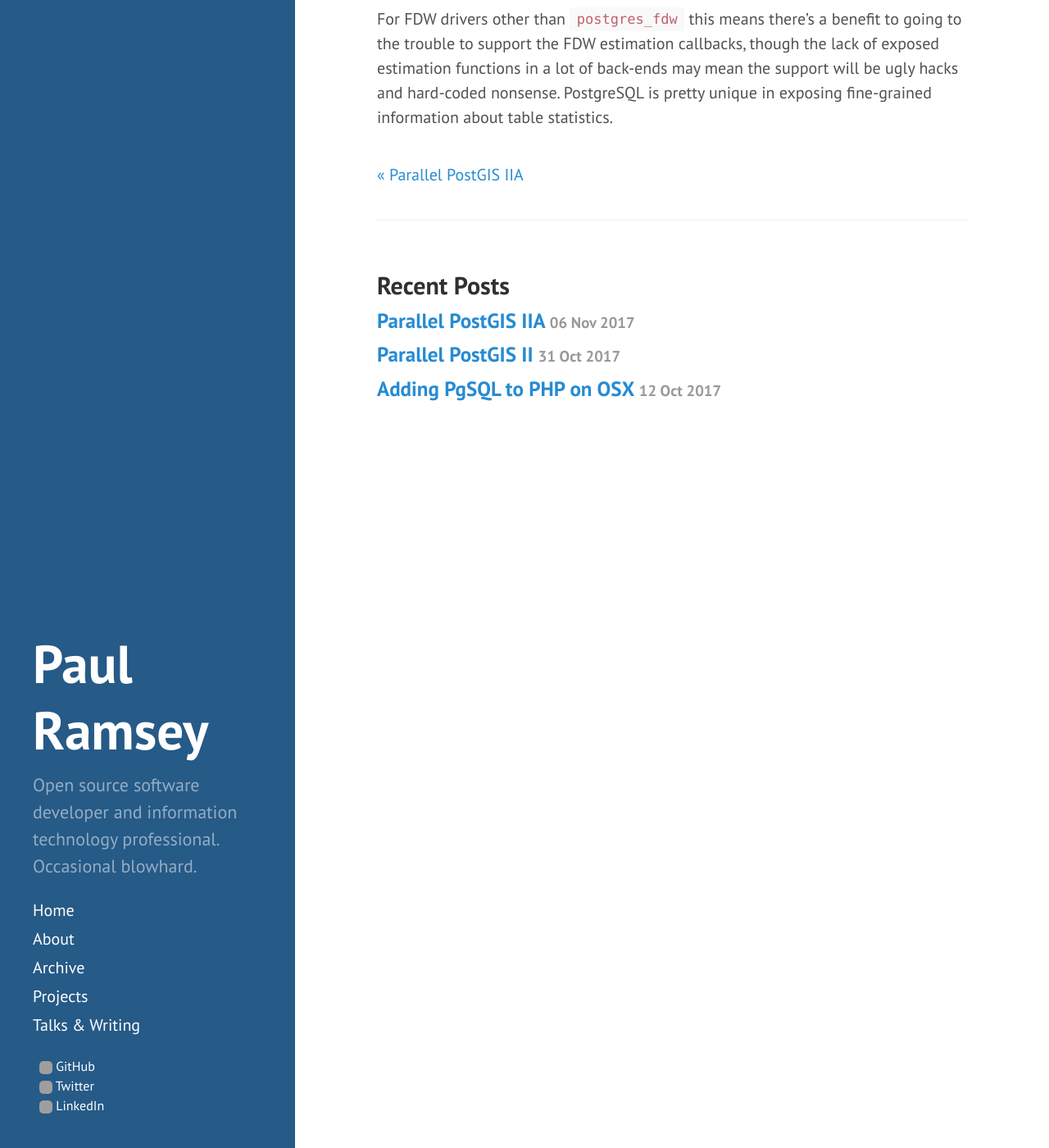
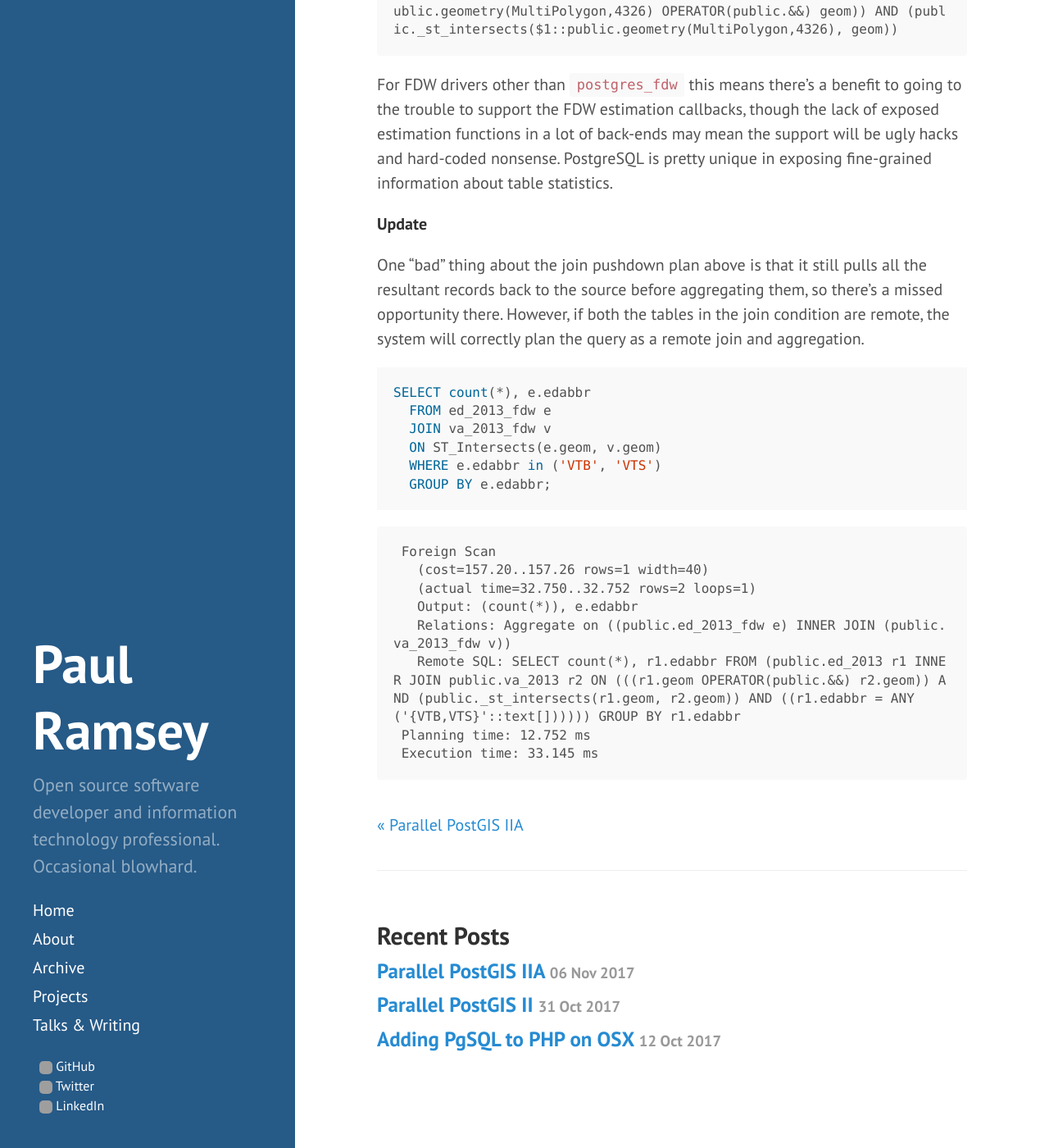
Before and after one commit to pramsey/pramsey.github.io, a Jekyll site: the page built from _posts/2017-11-27-fdw-nested-loop.md, in a window 1280 px wide and 1400 px high, scrolled down 2283 px. Shown: the whole window at 82% size. Built offline with Jekyll 4.4.1, drawn with Linux system fonts in a browser that asks for light colours; comment, search, counter and statistics services are not loaded; some of the changed text lies outside the part shown; grey boxes are pictures that could not be loaded.

Commit message:
Add note on remote aggregate

````diff
--- a/_posts/2017-11-27-fdw-nested-loop.md
+++ b/_posts/2017-11-27-fdw-nested-loop.md
@@ -11,6 +11,8 @@ tags:
 comments: True
 image: "2017/postgres-fdw.jpg"
 ---
+
+**Update**: See below, but I didn't test the full pushdown case, and the result is pretty awesome.
 
 I have been wondering for a while if Postgres would correctly plan a spatial join over FDW, in which one table was local and one was remote. The specific use case would be "keeping a large pile of data on one side of the link, and joining to it".
 
@@ -91,3 +93,27 @@ GroupAggregate  (cost=241.14..241.21 rows=2 width=12)
 ```
 
 For FDW drivers other than `postgres_fdw` this means there's a benefit to going to the trouble to support the FDW estimation callbacks, though the lack of exposed estimation functions in a lot of back-ends may mean the support will be ugly hacks and hard-coded nonsense. PostgreSQL is pretty unique in exposing fine-grained information about table statistics.
+
+**Update**
+
+One "bad" thing about the join pushdown plan above is that it still pulls all the resultant records back to the source before aggregating them, so there's a missed opportunity there. However, if both the tables in the join condition are remote, the system will correctly plan the query as a remote join and aggregation.
+
+{% highlight sql %}
+SELECT count(*), e.edabbr
+  FROM ed_2013_fdw e
+  JOIN va_2013_fdw v
+  ON ST_Intersects(e.geom, v.geom)
+  WHERE e.edabbr in ('VTB', 'VTS')
+  GROUP BY e.edabbr;
+{% endhighlight %}
+
+```
+ Foreign Scan
+   (cost=157.20..157.26 rows=1 width=40)
+   (actual time=32.750..32.752 rows=2 loops=1)
+   Output: (count(*)), e.edabbr
+   Relations: Aggregate on ((public.ed_2013_fdw e) INNER JOIN (public.va_2013_fdw v))
+   Remote SQL: SELECT count(*), r1.edabbr FROM (public.ed_2013 r1 INNER JOIN public.va_2013 r2 ON (((r1.geom OPERATOR(public.&&) r2.geom)) AND (public._st_intersects(r1.geom, r2.geom)) AND ((r1.edabbr = ANY ('{VTB,VTS}'::text[]))))) GROUP BY r1.edabbr
+ Planning time: 12.752 ms
+ Execution time: 33.145 ms
+```
````
